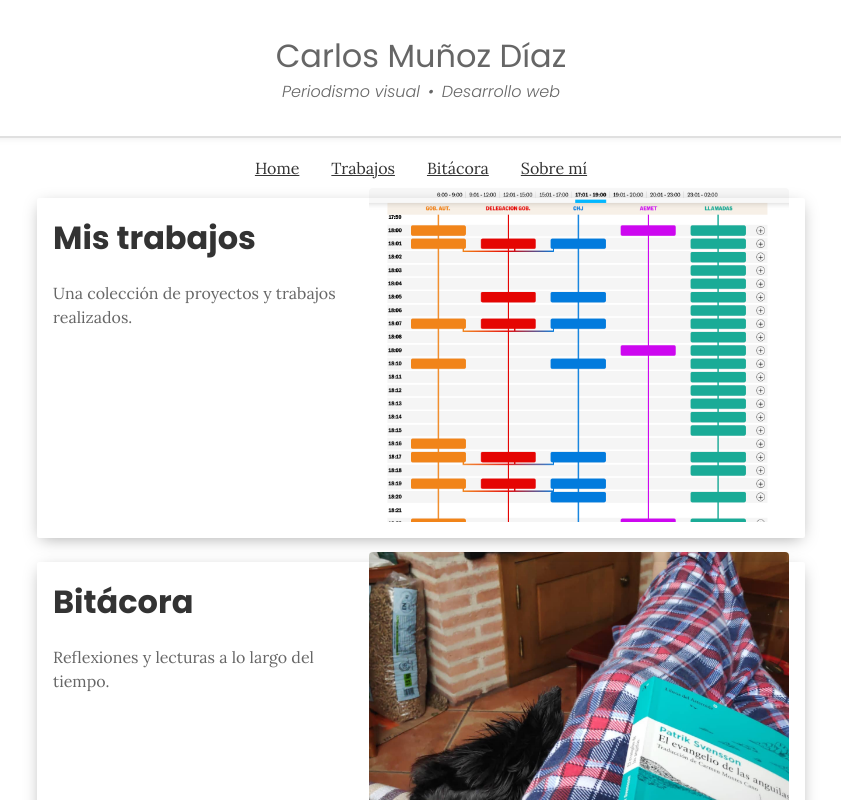
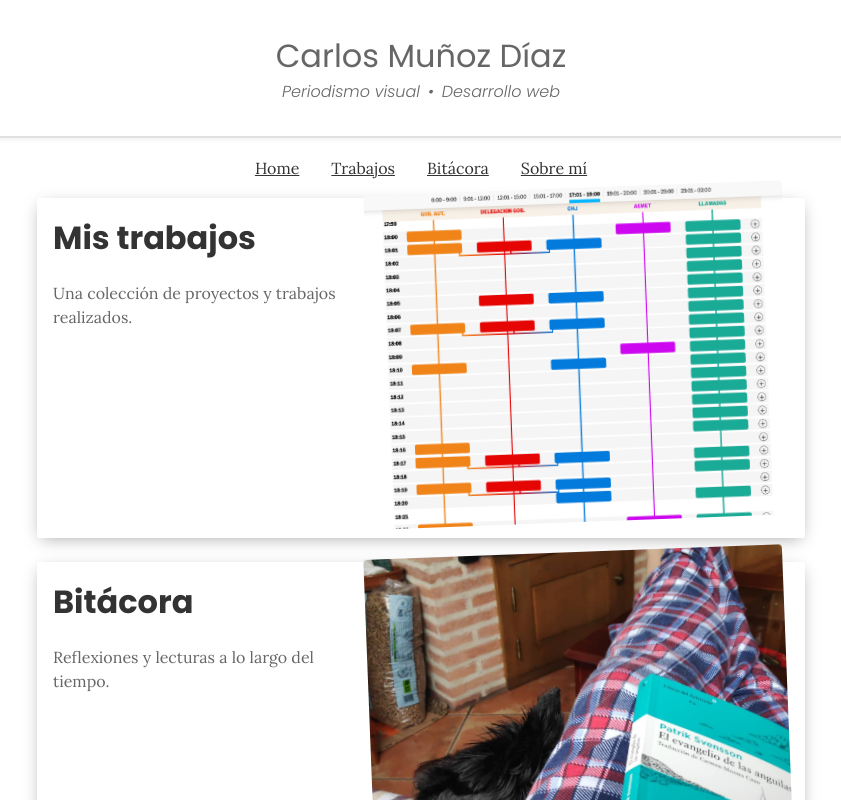
Before and after one commit to CarlosMunozDiaz/carlosmunozdiaz.github.io, a SvelteKit app: page / in a window 1280 px wide. Shown: the top 800 px of the page, without its empty margins (219-1060 px from the left). Built offline with nearby package versions, Linux system fonts and the light colour scheme.

Commit message:
Nueva prueba favicon

```diff
--- a/src/app.html
+++ b/src/app.html
@@ -5,7 +5,6 @@
 		<meta name="viewport" content="width=device-width, initial-scale=1" />
 		<link rel="icon" href="/media/instagram_5.jpeg" />
 		%sveltekit.head%
-		<meta property="og:image" content="/media/instagram_5.jpeg" />
 	</head>
 	<body data-sveltekit-preload-data="hover">
 		<main class="container">%sveltekit.body%</main>
--- a/src/routes/components/HomeCard.svelte
+++ b/src/routes/components/HomeCard.svelte
@@ -38,8 +38,6 @@
     height: auto;
     border-radius: 4px;
 
-    mix-blend-mode: multiply;
-
     aspect-ratio: 420 / 334;
     object-fit: cover;
   }
@@ -52,6 +50,7 @@
     .hc_image {
       max-width: 420px;
       align-self: flex-end;
+      transform: rotate3d(0.5, 2, 1, 355deg);
     }
   }
 </style>
```
